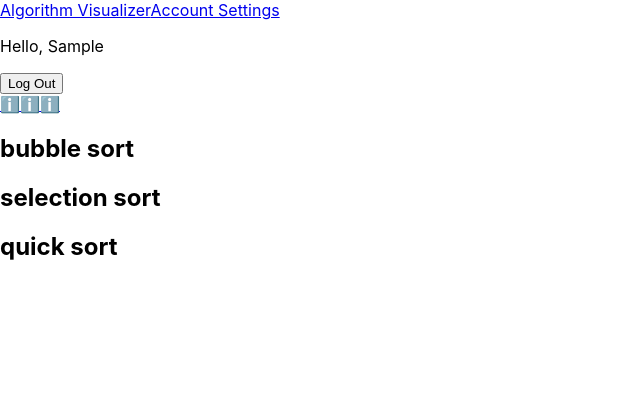
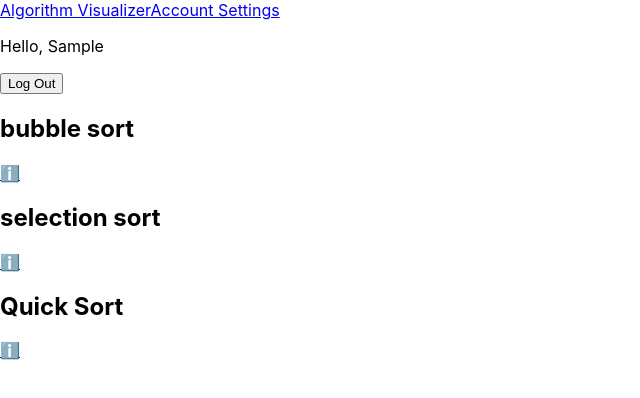
Before and after one commit to nathanmosseri/my-sort, a React (Create React App) app: page / in a window 1280 px wide. Both pictures are taken after typing "Sample", "Sample123" into the empty fields and a click on the button "Sign In". Shown: the top 398 px of the page, without its empty margins (0-640 px from the left). Built offline with nearby package versions, Linux system fonts and the light colour scheme; data requests are answered from the project's data file; a web font is replaced by a local one.

Commit message:
adjusted sidebar

```diff
--- a/src/components/AlgoVisualizer.js
+++ b/src/components/AlgoVisualizer.js
@@ -10,11 +10,11 @@ const AlgoVisualizer = () => {
     <div>
 
         <SideBar/>
-        <div>
+        {/* <div>
             <h2>bubble sort</h2>
             <h2>selection sort</h2>
             <h2>quick sort</h2>
-        </div>
+        </div> */}
     </div>
     )
 }
--- a/src/components/MainComponent/NavBar.js
+++ b/src/components/MainComponent/NavBar.js
@@ -13,6 +13,7 @@ const NavBar = ({loginCredentials}) => {
         <p id="hello-user">Hello, {loginCredentials.username}</p>
         <form>
         <button type="submit">Log Out</button>
+
         </form>
         </div>
     )
--- a/src/components/MainComponent/Settings.js
+++ b/src/components/MainComponent/Settings.js
@@ -1,8 +1,10 @@
 import React from "react";
+import { Link } from "react-router-dom";
 
 const Settings = () => {
    return (
    <div>
+      <Link eaxct to='/'>Cancel</Link>
     <h1>Settings</h1>
     <p>this is settings page</p>
     </div>
--- a/src/components/SideBar.js
+++ b/src/components/SideBar.js
@@ -4,12 +4,16 @@ import { NavLink } from "react-router-dom";
 const SideBar = () => {
     return (
         <div>
+            <h2>bubble sort</h2>
         <NavLink to='/bubbleInfo'>
             ℹ️
         </NavLink>
+        <h2>selection sort</h2>
+
         <NavLink to='/selectionInfo'>
             ℹ️
         </NavLink>
+        <h2>Quick Sort</h2>
         <NavLink to='/quickInfo'>
             ℹ️
         </NavLink>
```
